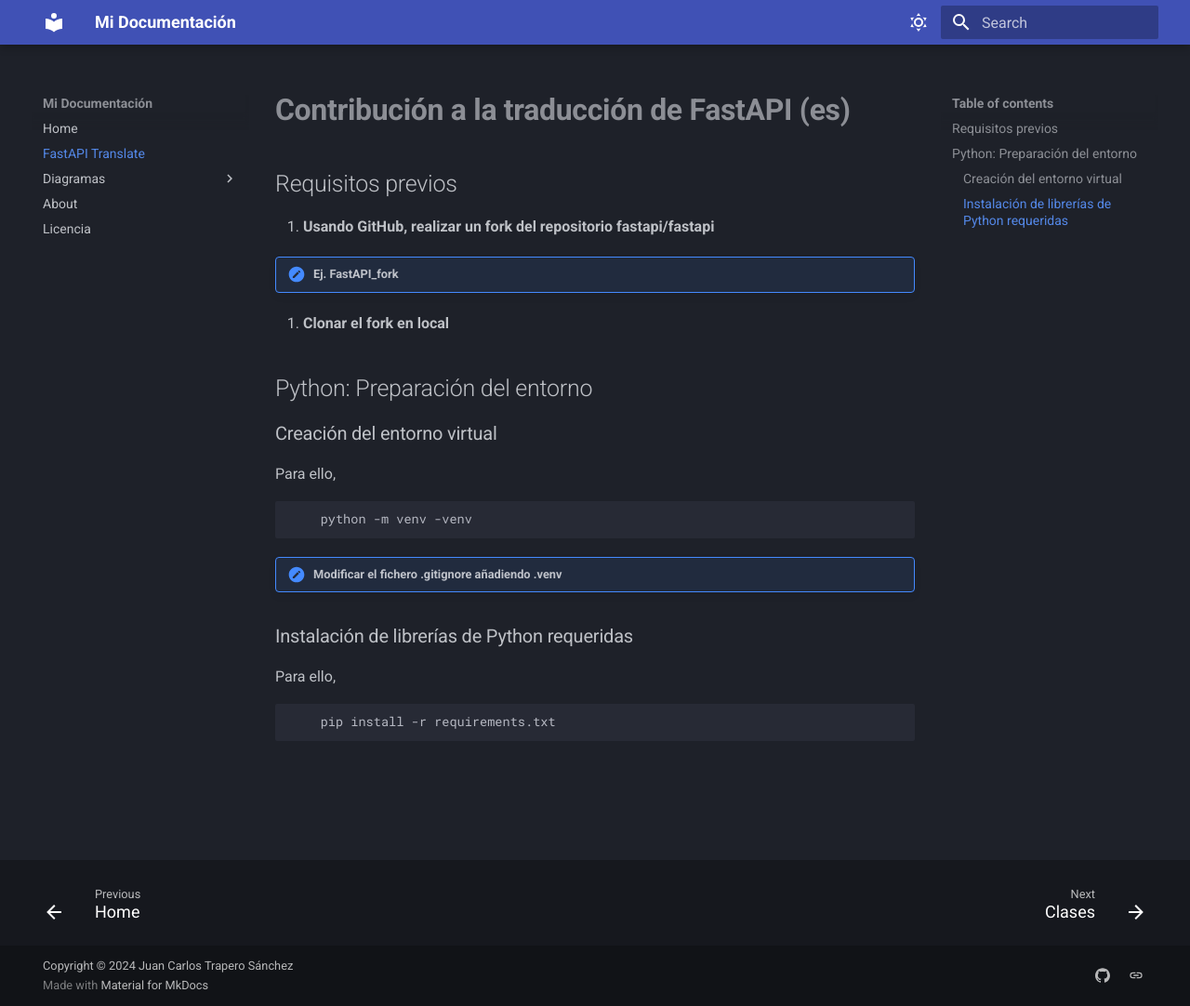
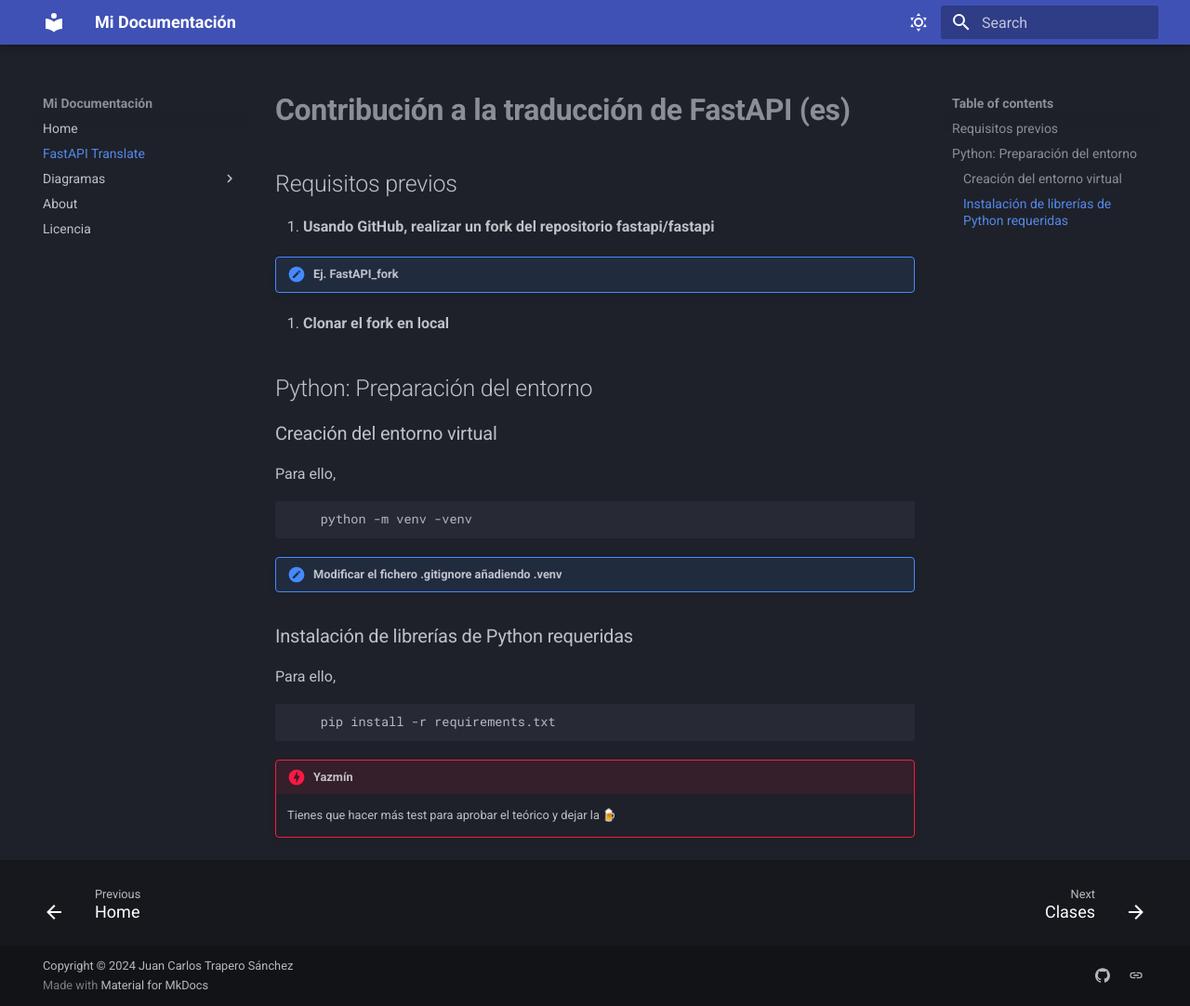
Before and after one commit to JCTrapero/mkdocs, an MkDocs documentation site: the page built from docs/FastAPI.md, in a window 1280 px wide and 1082 px high. Shown: the whole window at 93% size. Built offline with MkDocs 1.6.1 and Material for MkDocs 9.7.7, drawn with Linux system fonts in a browser that asks for light colours; emoji names are drawn with the system emoji font.

Commit message:
Add warning note in FastAPI.md regarding testing requirements

````diff
--- a/docs/FastAPI.md
+++ b/docs/FastAPI.md
@@ -28,3 +28,7 @@
 ```sh
     pip install -r requirements.txt
 ```
+
+!!! danger "Yazmín"
+
+    Tienes que hacer más test para aprobar el teórico y dejar la :beer:
````
